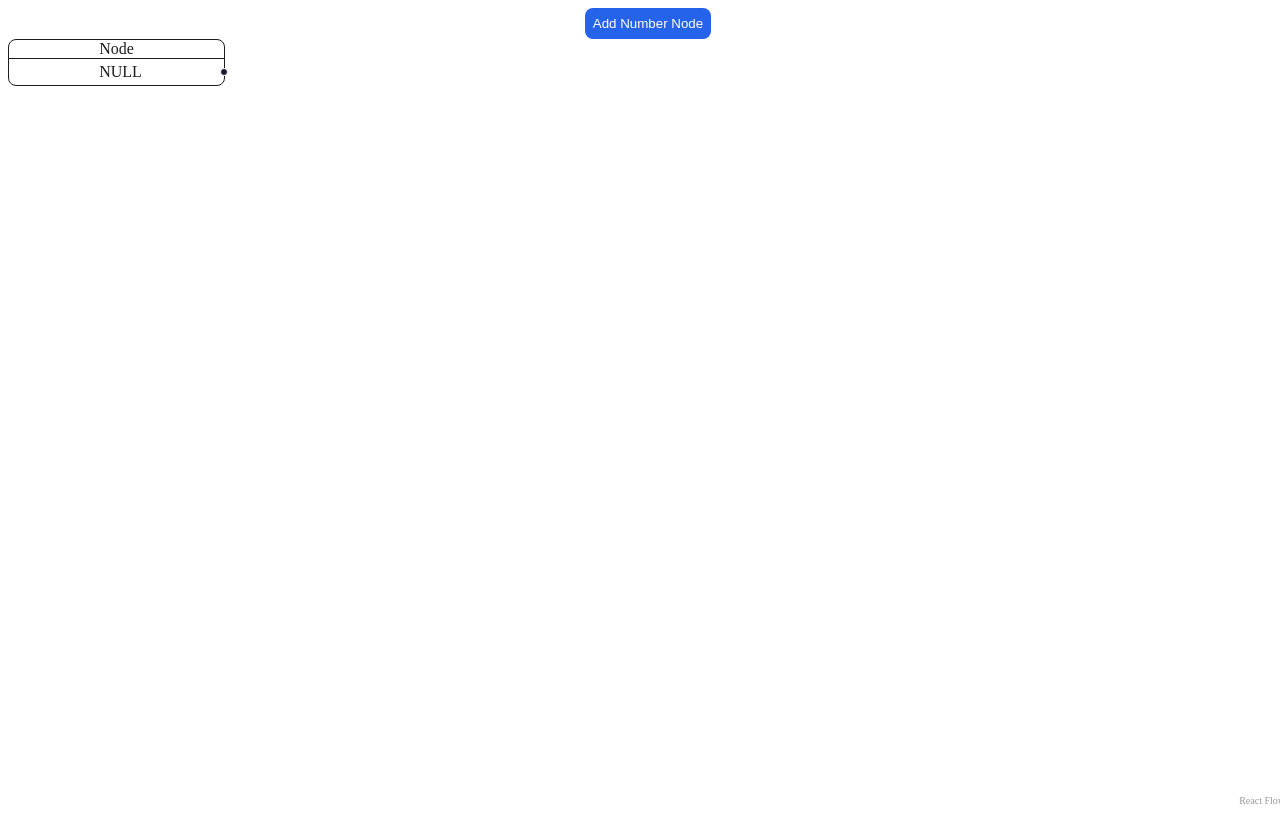
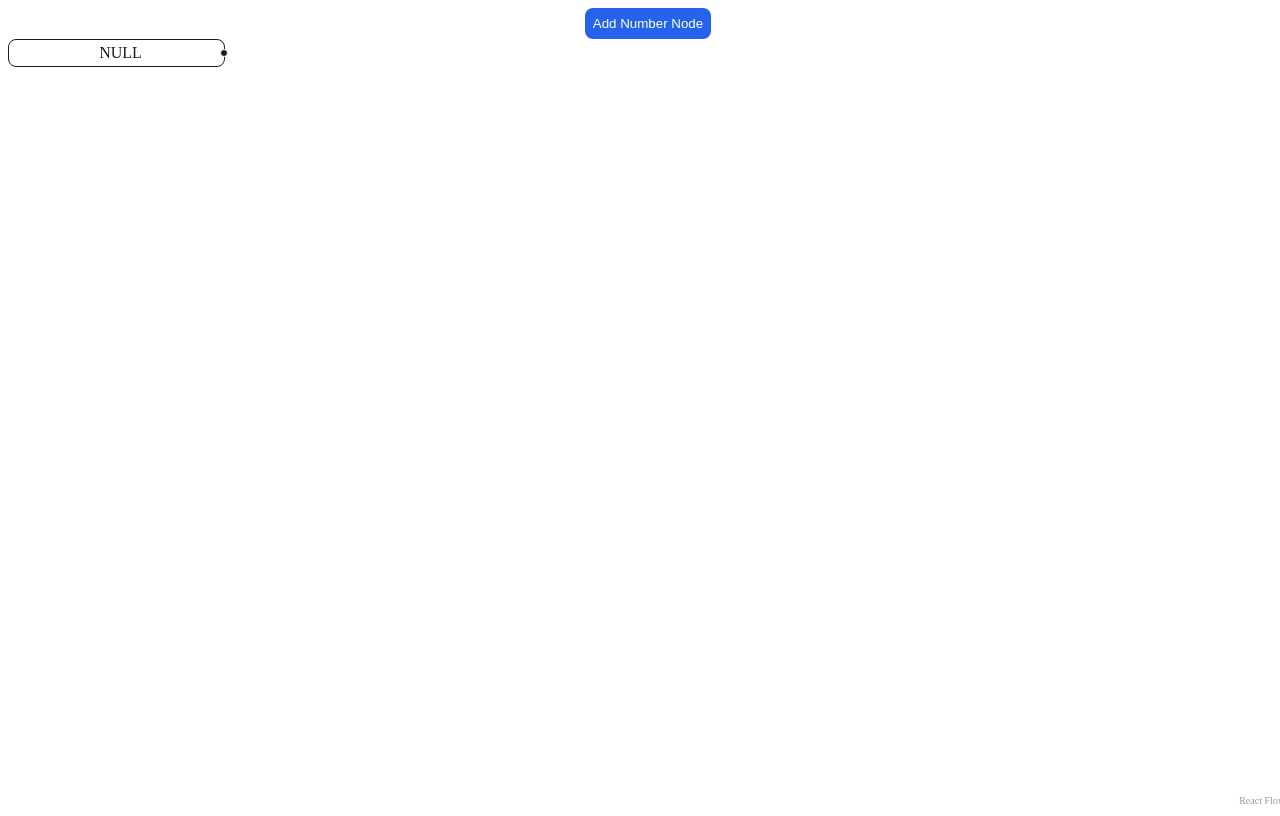
Before and after one commit to ExposedCat/numberflow, a React (Vite) app: page / in a window 1280 px wide. Both pictures are taken after a click on the button "Add Number Node". Built offline with nearby package versions, Linux system fonts and the light colour scheme.

Commit message:
fix: node styles

```diff
--- a/src/components/nodes/NumberNode.tsx
+++ b/src/components/nodes/NumberNode.tsx
@@ -20,6 +20,7 @@ import { LocalHandle } from "./LocalHandle";
 
 export type NumberNodeType = Node<
 	{
+		name?: string;
 		expression: string;
 		inputs: string[];
 		computedValue: number | null;
@@ -40,7 +41,7 @@ const StyledInput = styled("input", {
 });
 
 export const NumberNode: FC<NodeProps<NumberNodeType>> = ({
-	data: { expression, inputs, computedValue },
+	data: { name, expression, inputs, computedValue },
 }) => {
 	const { setNodes } = useReactFlow();
 
@@ -152,6 +153,7 @@ export const NumberNode: FC<NodeProps<NumberNodeType>> = ({
 				borderRadius: "$basic",
 			}}
 		>
+			{name && (
 				<Box
 					center
 					css={{
@@ -160,8 +162,9 @@ export const NumberNode: FC<NodeProps<NumberNodeType>> = ({
 						borderWidth: "$thin",
 					}}
 				>
-				<StyledText>Node</StyledText>
+					<StyledText>{name}</StyledText>
 				</Box>
+			)}
 
 			<Box
 				css={{
@@ -173,8 +176,11 @@ export const NumberNode: FC<NodeProps<NumberNodeType>> = ({
 			>
 				<Box
 					column
-					center
-					css={{ gap: "$xs", marginLeft: inputs.length > 0 ? "-$sm" : "0" }}
+					css={{
+						gap: "$xs",
+						alignItems: "flex-start",
+						marginLeft: inputs.length > 0 ? "-$sm" : "0",
+					}}
 				>
 					{inputs.map((name) => (
 						<LocalHandle
@@ -193,7 +199,6 @@ export const NumberNode: FC<NodeProps<NumberNodeType>> = ({
 					<Box
 						center
 						css={{
-							alignSelf: "center",
 							position: "absolute",
 							pointerEvents: "none",
 							height: "100%",
```
Lines whose indentation alone changed are shown as unchanged.
